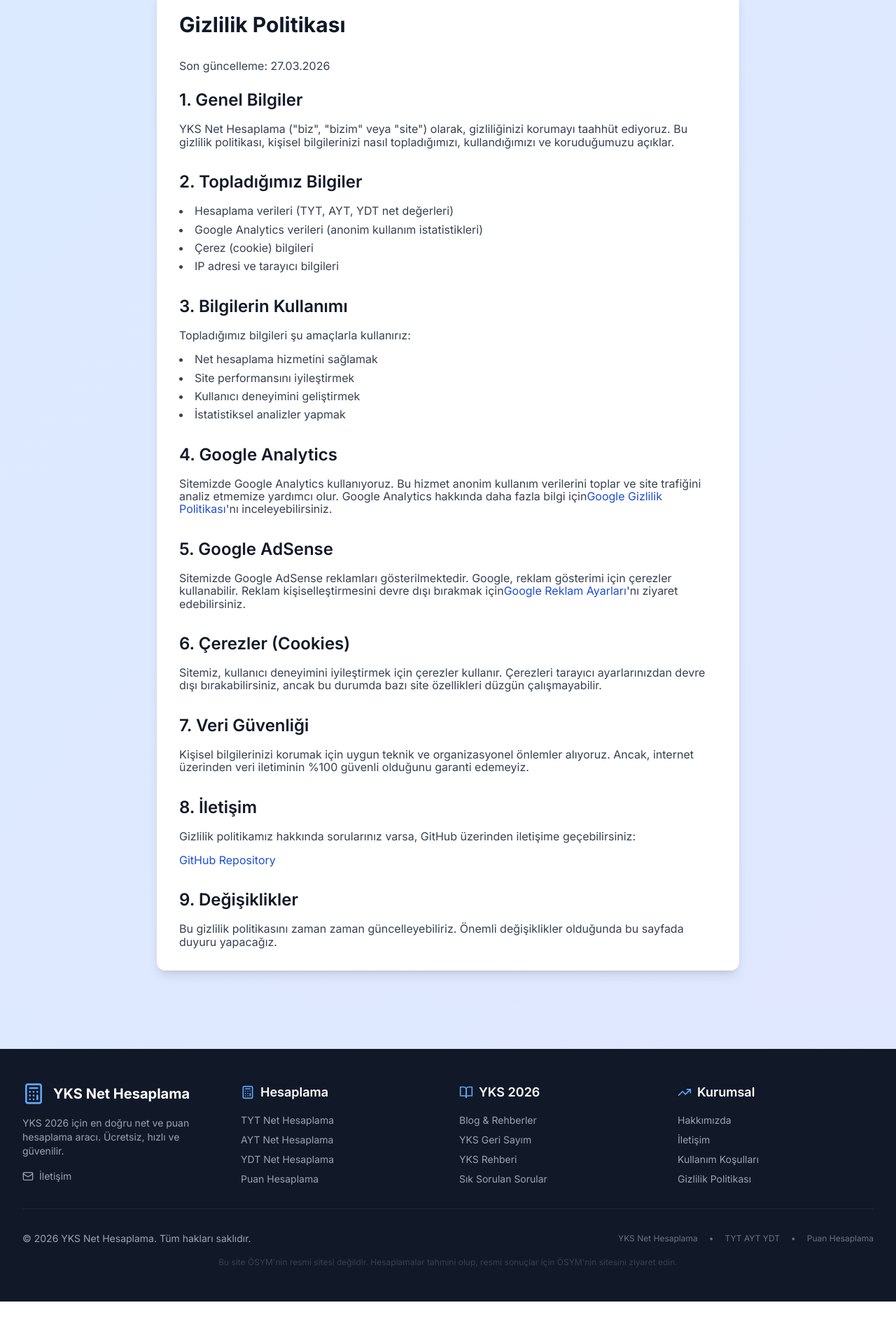
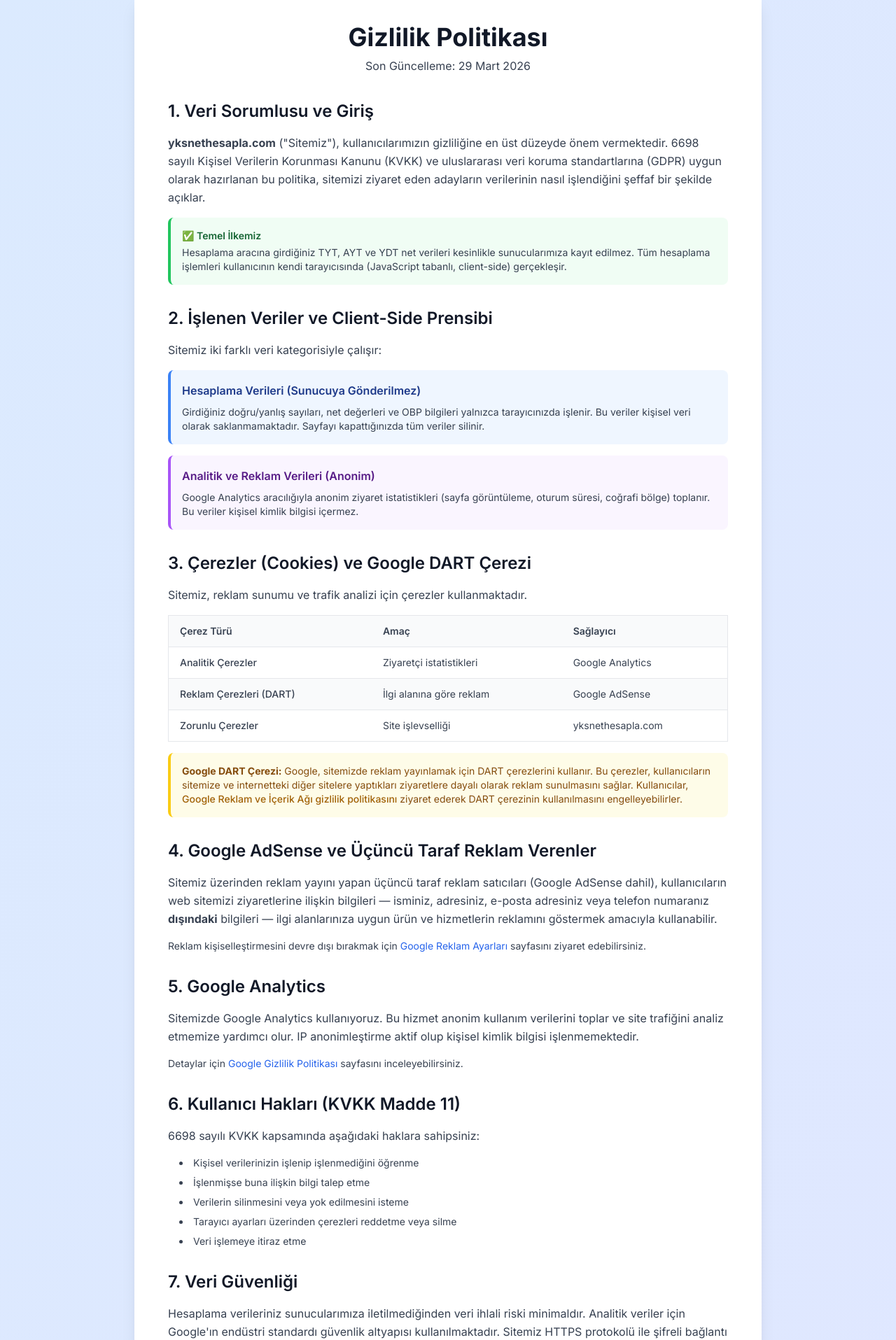
Before and after one commit to mert121212/yks-net-hesaplama, a Next.js app: page /privacy in a window 1280 px wide. Shown: the part 127-2042 px from the top of the page at 70% size. Before the commit the page ends 1987 px from the top, so only its background shows below. Built offline with nearby package versions, Linux system fonts and the light colour scheme.

Commit message:
feat: gizlilik politikası AdSense uyumlu yeniden yazıldı - DART çerezi beyanı, KVKK/GDPR, client-side prensibi, GitHub referansı kaldırıldı

```diff
--- a/src/app/privacy/page.tsx
+++ b/src/app/privacy/page.tsx
@@ -1,110 +1,221 @@
-export const metadata = {
-    title: 'Gizlilik Politikası | YKS Net Hesaplama',
-    description: 'YKS Net Hesaplama gizlilik politikası ve kişisel veri koruma uygulamaları.',
+import type { Metadata } from 'next'
+import Link from 'next/link'
+
+export const metadata: Metadata = {
+    title: 'Gizlilik Politikası | YKS Net Hesaplama - yksnethesapla.com',
+    description: 'yksnethesapla.com gizlilik politikası. KVKK uyumu, Google AdSense çerez bildirimi, client-side veri işleme ve kullanıcı hakları.',
+    alternates: { canonical: 'https://yksnethesapla.com/privacy' },
 }
 
 export default function PrivacyPage() {
     return (
-        <div className="min-h-screen bg-gradient-to-br from-blue-50 to-indigo-100">
-            <main className="max-w-4xl mx-auto px-4 sm:px-6 lg:px-8 py-12">
-                <div className="bg-white rounded-xl shadow-lg p-8">
-                    <h1 className="text-3xl font-bold text-gray-900 mb-8">Gizlilik Politikası</h1>
+        <div className="min-h-screen bg-gradient-to-br from-blue-50 via-white to-purple-50 py-12 px-4">
+            <div className="max-w-4xl mx-auto">
+                <div className="bg-white rounded-2xl shadow-xl p-8 md:p-12">
 
-                    <div className="prose max-w-none">
-                        <p className="text-gray-600 mb-6">
-                            Son güncelleme: {new Date().toLocaleDateString('tr-TR')}
-                        </p>
+                    <header className="text-center mb-10">
+                        <h1 className="text-4xl font-bold text-gray-900 mb-3">Gizlilik Politikası</h1>
+                        <p className="text-gray-600">Son Güncelleme: 29 Mart 2026</p>
+                    </header>
 
-                        <section className="mb-8">
-                            <h2 className="text-2xl font-semibold text-gray-900 mb-4">1. Genel Bilgiler</h2>
-                            <p className="text-gray-700 mb-4">
-                                YKS Net Hesaplama ("biz", "bizim" veya "site") olarak, gizliliğinizi korumayı taahhüt ediyoruz.
-                                Bu gizlilik politikası, kişisel bilgilerinizi nasıl topladığımızı, kullandığımızı ve koruduğumuzu açıklar.
+                    <div className="space-y-8 text-gray-700 leading-relaxed">
+
+                        {/* 1. Giriş */}
+                        <section>
+                            <h2 className="text-2xl font-semibold text-gray-900 mb-4">1. Veri Sorumlusu ve Giriş</h2>
+                            <p className="mb-4">
+                                <strong>yksnethesapla.com</strong> (&quot;Sitemiz&quot;), kullanıcılarımızın gizliliğine en üst
+                                düzeyde önem vermektedir. 6698 sayılı Kişisel Verilerin Korunması Kanunu (KVKK) ve
+                                uluslararası veri koruma standartlarına (GDPR) uygun olarak hazırlanan bu politika,
+                                sitemizi ziyaret eden adayların verilerinin nasıl işlendiğini şeffaf bir şekilde açıklar.
+                            </p>
+                            <div className="bg-green-50 border-l-4 border-green-500 p-4 rounded-lg text-sm">
+                                <p className="font-semibold text-green-800 mb-1">✅ Temel İlkemiz</p>
+                                <p className="text-gray-700">
+                                    Hesaplama aracına girdiğiniz TYT, AYT ve YDT net verileri kesinlikle
+                                    sunucularımıza kayıt edilmez. Tüm hesaplama işlemleri kullanıcının kendi
+                                    tarayıcısında (JavaScript tabanlı, client-side) gerçekleşir.
+                                </p>
+                            </div>
+                        </section>
+
+                        {/* 2. Toplanan veriler */}
+                        <section>
+                            <h2 className="text-2xl font-semibold text-gray-900 mb-4">2. İşlenen Veriler ve Client-Side Prensibi</h2>
+                            <p className="mb-4">Sitemiz iki farklı veri kategorisiyle çalışır:</p>
+                            <div className="space-y-4">
+                                <div className="bg-blue-50 p-4 rounded-lg border-l-4 border-blue-500">
+                                    <h3 className="font-semibold text-blue-900 mb-2">Hesaplama Verileri (Sunucuya Gönderilmez)</h3>
+                                    <p className="text-sm text-gray-700">
+                                        Girdiğiniz doğru/yanlış sayıları, net değerleri ve OBP bilgileri yalnızca
+                                        tarayıcınızda işlenir. Bu veriler kişisel veri olarak saklanmamaktadır.
+                                        Sayfayı kapattığınızda tüm veriler silinir.
+                                    </p>
+                                </div>
+                                <div className="bg-purple-50 p-4 rounded-lg border-l-4 border-purple-500">
+                                    <h3 className="font-semibold text-purple-900 mb-2">Analitik ve Reklam Verileri (Anonim)</h3>
+                                    <p className="text-sm text-gray-700">
+                                        Google Analytics aracılığıyla anonim ziyaret istatistikleri (sayfa görüntüleme,
+                                        oturum süresi, coğrafi bölge) toplanır. Bu veriler kişisel kimlik bilgisi içermez.
+                                    </p>
+                                </div>
+                            </div>
+                        </section>
+
+                        {/* 3. Çerezler */}
+                        <section>
+                            <h2 className="text-2xl font-semibold text-gray-900 mb-4">3. Çerezler (Cookies) ve Google DART Çerezi</h2>
+                            <p className="mb-4">
+                                Sitemiz, reklam sunumu ve trafik analizi için çerezler kullanmaktadır.
+                            </p>
+                            <div className="overflow-x-auto mb-4">
+                                <table className="min-w-full bg-white border border-gray-200 rounded-lg text-sm">
+                                    <thead className="bg-gray-50">
+                                        <tr>
+                                            <th className="px-4 py-3 text-left font-semibold border-b">Çerez Türü</th>
+                                            <th className="px-4 py-3 text-left font-semibold border-b">Amaç</th>
+                                            <th className="px-4 py-3 text-left font-semibold border-b">Sağlayıcı</th>
+                                        </tr>
+                                    </thead>
+                                    <tbody>
+                                        <tr className="border-b">
+                                            <td className="px-4 py-3 font-medium">Analitik Çerezler</td>
+                                            <td className="px-4 py-3 text-gray-600">Ziyaretçi istatistikleri</td>
+                                            <td className="px-4 py-3 text-gray-600">Google Analytics</td>
+                                        </tr>
+                                        <tr className="border-b bg-gray-50">
+                                            <td className="px-4 py-3 font-medium">Reklam Çerezleri (DART)</td>
+                                            <td className="px-4 py-3 text-gray-600">İlgi alanına göre reklam</td>
+                                            <td className="px-4 py-3 text-gray-600">Google AdSense</td>
+                                        </tr>
+                                        <tr>
+                                            <td className="px-4 py-3 font-medium">Zorunlu Çerezler</td>
+                                            <td className="px-4 py-3 text-gray-600">Site işlevselliği</td>
+                                            <td className="px-4 py-3 text-gray-600">yksnethesapla.com</td>
+                                        </tr>
+                                    </tbody>
+                                </table>
+                            </div>
+                            <div className="bg-yellow-50 border-l-4 border-yellow-400 p-4 rounded-lg text-sm">
+                                <p className="text-yellow-800">
+                                    <strong>Google DART Çerezi:</strong> Google, sitemizde reklam yayınlamak için
+                                    DART çerezlerini kullanır. Bu çerezler, kullanıcıların sitemize ve internetteki
+                                    diğer sitelere yaptıkları ziyaretlere dayalı olarak reklam sunulmasını sağlar.
+                                    Kullanıcılar,{' '}
+                                    <a href="https://policies.google.com/technologies/ads" target="_blank" rel="noopener noreferrer" className="text-yellow-700 hover:underline font-medium">
+                                        Google Reklam ve İçerik Ağı gizlilik politikasını
+                                    </a>
+                                    {' '}ziyaret ederek DART çerezinin kullanılmasını engelleyebilirler.
+                                </p>
+                            </div>
+                        </section>
+
+                        {/* 4. AdSense */}
+                        <section>
+                            <h2 className="text-2xl font-semibold text-gray-900 mb-4">4. Google AdSense ve Üçüncü Taraf Reklam Verenler</h2>
+                            <p className="mb-4">
+                                Sitemiz üzerinden reklam yayını yapan üçüncü taraf reklam satıcıları (Google AdSense dahil),
+                                kullanıcıların web sitemizi ziyaretlerine ilişkin bilgileri — isminiz, adresiniz,
+                                e-posta adresiniz veya telefon numaranız <strong>dışındaki</strong> bilgileri —
+                                ilgi alanlarınıza uygun ürün ve hizmetlerin reklamını göstermek amacıyla kullanabilir.
+                            </p>
+                            <p className="text-sm text-gray-600">
+                                Reklam kişiselleştirmesini devre dışı bırakmak için{' '}
+                                <a href="https://www.google.com/settings/ads" target="_blank" rel="noopener noreferrer" className="text-blue-600 hover:underline">
+                                    Google Reklam Ayarları
+                                </a>
+                                {' '}sayfasını ziyaret edebilirsiniz.
                             </p>
                         </section>
 
-                        <section className="mb-8">
-                            <h2 className="text-2xl font-semibold text-gray-900 mb-4">2. Topladığımız Bilgiler</h2>
-                            <ul className="list-disc list-inside text-gray-700 space-y-2">
-                                <li>Hesaplama verileri (TYT, AYT, YDT net değerleri)</li>
-                                <li>Google Analytics verileri (anonim kullanım istatistikleri)</li>
-                                <li>Çerez (cookie) bilgileri</li>
-                                <li>IP adresi ve tarayıcı bilgileri</li>
+                        {/* 5. Google Analytics */}
+                        <section>
+                            <h2 className="text-2xl font-semibold text-gray-900 mb-4">5. Google Analytics</h2>
+                            <p className="mb-4">
+                                Sitemizde Google Analytics kullanıyoruz. Bu hizmet anonim kullanım verilerini toplar
+                                ve site trafiğini analiz etmemize yardımcı olur. IP anonimleştirme aktif olup
+                                kişisel kimlik bilgisi işlenmemektedir.
+                            </p>
+                            <p className="text-sm text-gray-600">
+                                Detaylar için{' '}
+                                <a href="https://policies.google.com/privacy" target="_blank" rel="noopener noreferrer" className="text-blue-600 hover:underline">
+                                    Google Gizlilik Politikası
+                                </a>
+                                {' '}sayfasını inceleyebilirsiniz.
+                            </p>
+                        </section>
+
+                        {/* 6. Kullanıcı hakları */}
+                        <section>
+                            <h2 className="text-2xl font-semibold text-gray-900 mb-4">6. Kullanıcı Hakları (KVKK Madde 11)</h2>
+                            <p className="mb-4">
+                                6698 sayılı KVKK kapsamında aşağıdaki haklara sahipsiniz:
+                            </p>
+                            <ul className="list-disc list-inside space-y-2 ml-4 text-sm">
+                                <li>Kişisel verilerinizin işlenip işlenmediğini öğrenme</li>
+                                <li>İşlenmişse buna ilişkin bilgi talep etme</li>
+                                <li>Verilerin silinmesini veya yok edilmesini isteme</li>
+                                <li>Tarayıcı ayarları üzerinden çerezleri reddetme veya silme</li>
+                                <li>Veri işlemeye itiraz etme</li>
                             </ul>
                         </section>
 
-                        <section className="mb-8">
-                            <h2 className="text-2xl font-semibold text-gray-900 mb-4">3. Bilgilerin Kullanımı</h2>
-                            <p className="text-gray-700 mb-4">Topladığımız bilgileri şu amaçlarla kullanırız:</p>
-                            <ul className="list-disc list-inside text-gray-700 space-y-2">
-                                <li>Net hesaplama hizmetini sağlamak</li>
-                                <li>Site performansını iyileştirmek</li>
-                                <li>Kullanıcı deneyimini geliştirmek</li>
-                                <li>İstatistiksel analizler yapmak</li>
-                            </ul>
-                        </section>
-
-                        <section className="mb-8">
-                            <h2 className="text-2xl font-semibold text-gray-900 mb-4">4. Google Analytics</h2>
-                            <p className="text-gray-700 mb-4">
-                                Sitemizde Google Analytics kullanıyoruz. Bu hizmet anonim kullanım verilerini toplar ve
-                                site trafiğini analiz etmemize yardımcı olur. Google Analytics hakkında daha fazla bilgi için
-                                <a href="https://policies.google.com/privacy" className="text-primary-600 hover:underline" target="_blank" rel="noopener noreferrer">
-                                    Google Gizlilik Politikası
-                                </a>'nı inceleyebilirsiniz.
+                        {/* 7. Veri güvenliği */}
+                        <section>
+                            <h2 className="text-2xl font-semibold text-gray-900 mb-4">7. Veri Güvenliği</h2>
+                            <p>
+                                Hesaplama verileriniz sunucularımıza iletilmediğinden veri ihlali riski minimaldır.
+                                Analitik veriler için Google&apos;ın endüstri standardı güvenlik altyapısı kullanılmaktadır.
+                                Sitemiz HTTPS protokolü ile şifreli bağlantı sağlar.
                             </p>
                         </section>
 
-                        <section className="mb-8">
-                            <h2 className="text-2xl font-semibold text-gray-900 mb-4">5. Google AdSense</h2>
-                            <p className="text-gray-700 mb-4">
-                                Sitemizde Google AdSense reklamları gösterilmektedir. Google, reklam gösterimi için
-                                çerezler kullanabilir. Reklam kişiselleştirmesini devre dışı bırakmak için
-                                <a href="https://www.google.com/settings/ads" className="text-primary-600 hover:underline" target="_blank" rel="noopener noreferrer">
-                                    Google Reklam Ayarları
-                                </a>'nı ziyaret edebilirsiniz.
+                        {/* 8. Üçüncü taraf linkler */}
+                        <section>
+                            <h2 className="text-2xl font-semibold text-gray-900 mb-4">8. Üçüncü Taraf Bağlantıları</h2>
+                            <p>
+                                Sitemiz ÖSYM, YÖK ve diğer eğitim kurumlarına bağlantılar içerebilir.
+                                Bu sitelerin gizlilik politikalarından sorumlu değiliz.
+                                yksnethesapla.com, ÖSYM veya YÖK ile resmi bir bağı bulunmayan bağımsız bir platformdur.
                             </p>
                         </section>
 
-                        <section className="mb-8">
-                            <h2 className="text-2xl font-semibold text-gray-900 mb-4">6. Çerezler (Cookies)</h2>
-                            <p className="text-gray-700 mb-4">
-                                Sitemiz, kullanıcı deneyimini iyileştirmek için çerezler kullanır. Çerezleri tarayıcı
-                                ayarlarınızdan devre dışı bırakabilirsiniz, ancak bu durumda bazı site özellikleri
-                                düzgün çalışmayabilir.
+                        {/* 9. İletişim */}
+                        <section>
+                            <h2 className="text-2xl font-semibold text-gray-900 mb-4">9. İletişim</h2>
+                            <p className="mb-4">
+                                Gizlilik politikamızla ilgili her türlü soru, düzeltme talebi veya geri bildirim için:
+                            </p>
+                            <div className="bg-gray-50 p-4 rounded-lg text-sm space-y-2">
+                                <p><strong>E-posta:</strong> mertcaliskan36065d@gmail.com</p>
+                                <p>
+                                    <Link href="/iletisim" className="text-blue-600 hover:underline font-medium">
+                                        İletişim formunu kullanın →
+                                    </Link>
+                                </p>
+                            </div>
+                        </section>
+
+                        {/* 10. Değişiklikler */}
+                        <section>
+                            <h2 className="text-2xl font-semibold text-gray-900 mb-4">10. Politika Değişiklikleri</h2>
+                            <p>
+                                Bu gizlilik politikası zaman zaman güncellenebilir. &quot;Son Güncelleme&quot; tarihi
+                                her değişiklikte revize edilir. Platformu kullanmaya devam etmeniz güncel
+                                politikayı kabul ettiğiniz anlamına gelir.
                             </p>
                         </section>
 
-                        <section className="mb-8">
-                            <h2 className="text-2xl font-semibold text-gray-900 mb-4">7. Veri Güvenliği</h2>
-                            <p className="text-gray-700 mb-4">
-                                Kişisel bilgilerinizi korumak için uygun teknik ve organizasyonel önlemler alıyoruz.
-                                Ancak, internet üzerinden veri iletiminin %100 güvenli olduğunu garanti edemeyiz.
-                            </p>
-                        </section>
+                        <div className="border-t pt-8">
+                            <div className="bg-blue-50 p-5 rounded-xl text-center text-sm text-gray-600">
+                                <p><strong>Son Güncelleme:</strong> 29 Mart 2026</p>
+                                <p className="mt-1">yksnethesapla.com — Ankara, Türkiye</p>
+                            </div>
+                        </div>
 
-                        <section className="mb-8">
-                            <h2 className="text-2xl font-semibold text-gray-900 mb-4">8. İletişim</h2>
-                            <p className="text-gray-700 mb-4">
-                                Gizlilik politikamız hakkında sorularınız varsa, GitHub üzerinden iletişime geçebilirsiniz:
-                            </p>
-                            <p className="text-gray-700">
-                                <a href="https://github.com/mert121212/yks-net-hesaplama" className="text-primary-600 hover:underline" target="_blank" rel="noopener noreferrer">
-                                    GitHub Repository
-                                </a>
-                            </p>
-                        </section>
-
-                        <section>
-                            <h2 className="text-2xl font-semibold text-gray-900 mb-4">9. Değişiklikler</h2>
-                            <p className="text-gray-700">
-                                Bu gizlilik politikasını zaman zaman güncelleyebiliriz. Önemli değişiklikler
-                                olduğunda bu sayfada duyuru yapacağız.
-                            </p>
-                        </section>
                     </div>
                 </div>
-            </main>
+            </div>
         </div>
     )
 }
```
